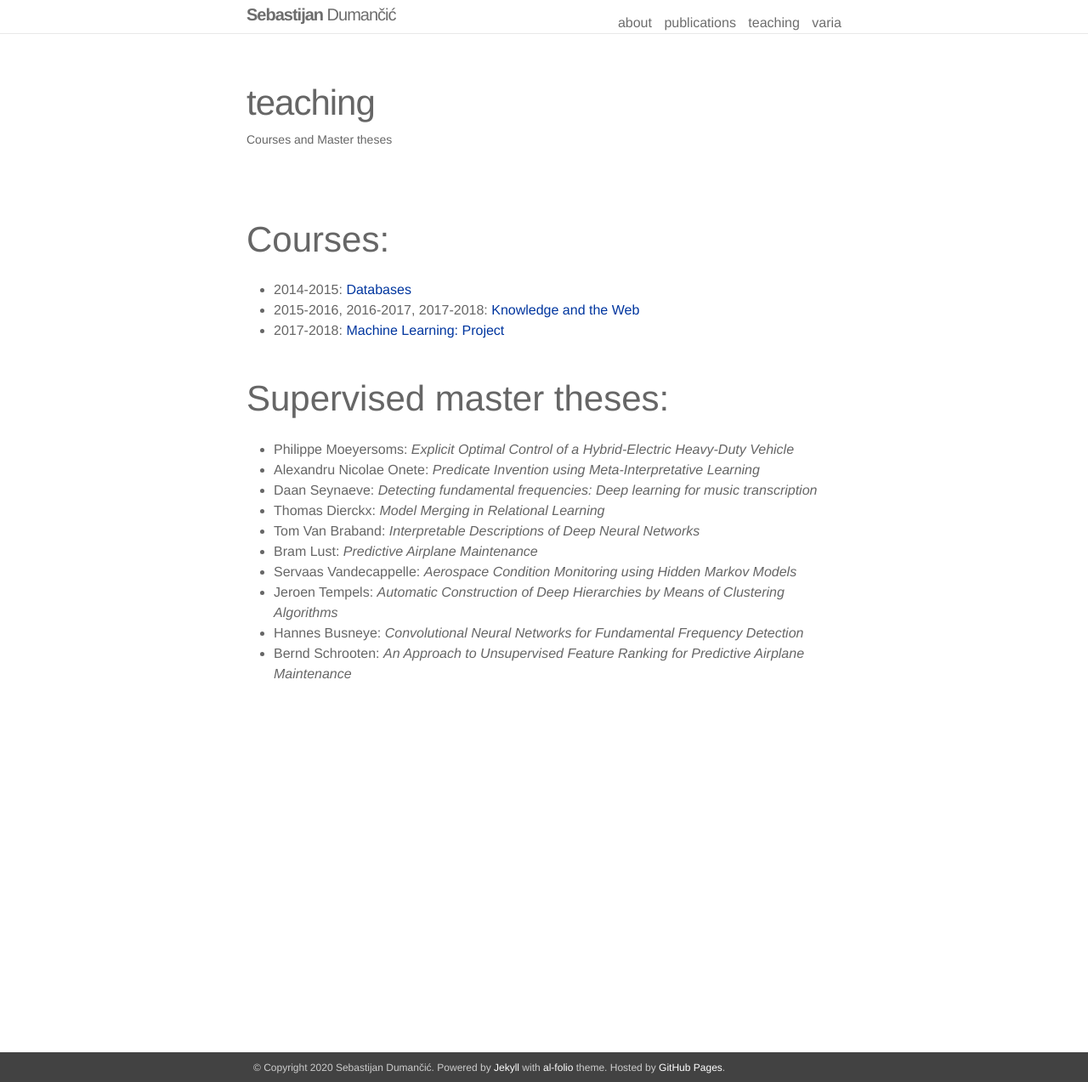
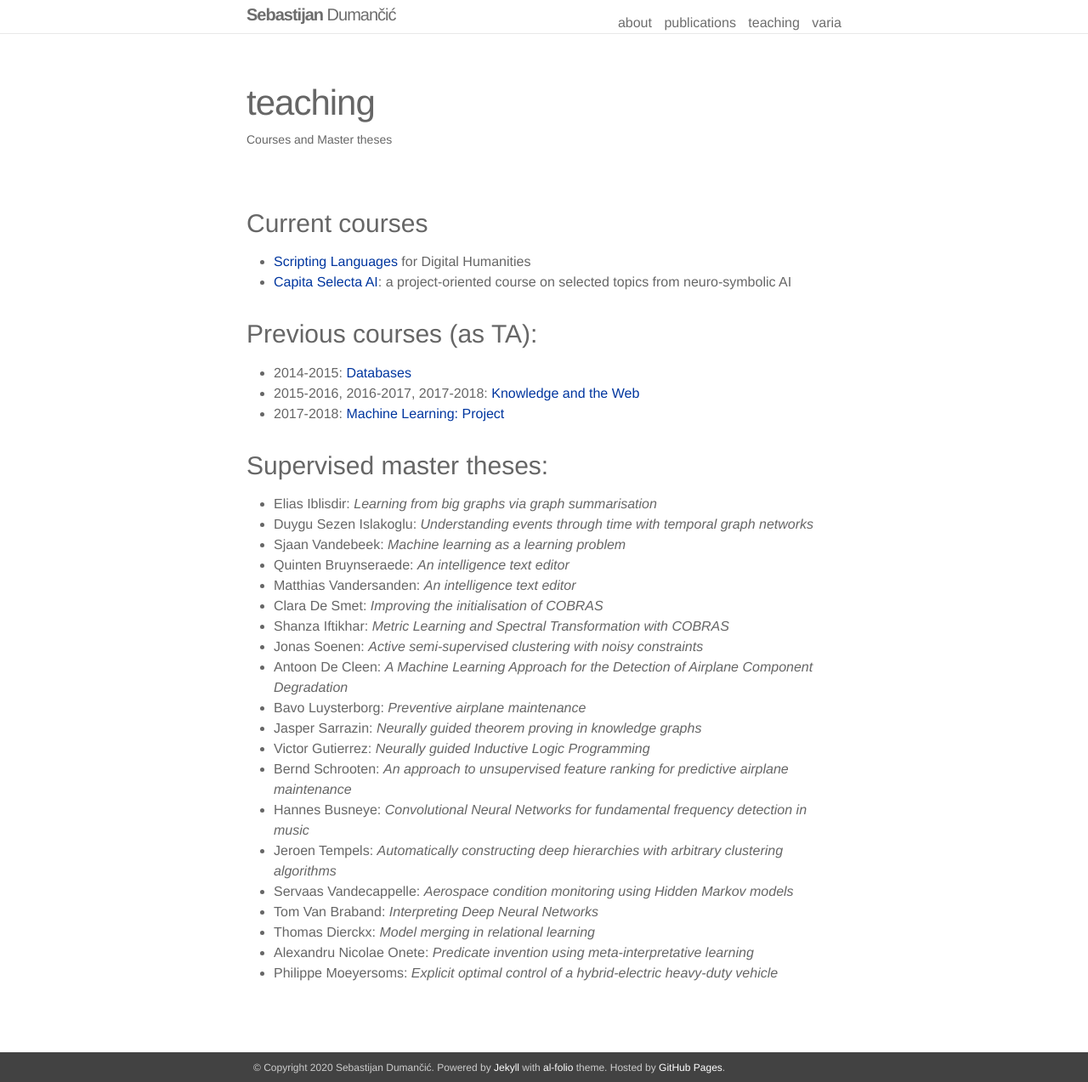
Before and after one commit to duyguislakoglu/duyguislakoglu.github.io, a Jekyll site: the page built from _pages/teaching.md, in a window 1280 px wide and 1273 px high. Shown: the whole window at 85% size. Built offline with Jekyll 4.4.1, drawn with Linux system fonts in a browser that asks for light colours; nearby versions of some CDN libraries.

Commit message:
update teaching

```diff
--- a/_pages/teaching.md
+++ b/_pages/teaching.md
@@ -5,21 +5,35 @@ title: teaching
 description: Courses and Master theses
 ---
 
-
-## Courses:
-  - 2014-2015: [Databases](https://onderwijsaanbod.kuleuven.be/syllabi/n/H01O9AN.htm#activetab=doelstellingen_idp1476256){:target=*\_blank*}
-  - 2015-2016, 2016-2017, 2017-2018: [Knowledge and the Web](https://onderwijsaanbod.kuleuven.be/syllabi/e/G0B34BE.htm#activetab=doelstellingen_idp1331136){:target=*\_blank*}
-  - 2017-2018: [Machine Learning: Project](https://onderwijsaanbod.kuleuven.be/syllabi/e/H0T25AE.htm#activetab=doelstellingen_idm3592304){:target=*\_blank*}
+### Current courses
+  - [Scripting Languages](https://onderwijsaanbod.kuleuven.be/2020/syllabi/e/G0W95BE.htm#activetab=doelstellingen_idp38752){:target="\_blank"} for Digital Humanities
+  - [Capita Selecta AI](https://onderwijsaanbod.kuleuven.be/syllabi/e/H05N0AE.htm#activetab=doelstellingen_idp1617200): a project-oriented course on selected topics from neuro-symbolic AI
 
 
-## Supervised master theses:
-  - Philippe Moeyersoms: *Explicit Optimal Control of a Hybrid-Electric Heavy-Duty Vehicle*
-  - Alexandru Nicolae Onete: *Predicate Invention using Meta-Interpretative Learning*
-  - Daan Seynaeve: *Detecting fundamental frequencies: Deep learning for music transcription*
-  - Thomas Dierckx: *Model Merging in Relational Learning*
-  - Tom Van Braband: *Interpretable Descriptions of Deep Neural Networks*
-  - Bram Lust: *Predictive Airplane Maintenance*
-  - Servaas Vandecappelle: *Aerospace Condition Monitoring using Hidden Markov Models*
-  - Jeroen Tempels: *Automatic Construction of Deep Hierarchies by Means of Clustering Algorithms*
-  - Hannes Busneye: *Convolutional Neural Networks for Fundamental Frequency Detection*
-  - Bernd Schrooten: *An Approach to Unsupervised Feature Ranking for Predictive Airplane Maintenance*
+### Previous courses (as TA):
+  - 2014-2015: [Databases](https://onderwijsaanbod.kuleuven.be/syllabi/n/H01O9AN.htm#activetab=doelstellingen_idp1476256){:target="\_blank"}
+  - 2015-2016, 2016-2017, 2017-2018: [Knowledge and the Web](https://onderwijsaanbod.kuleuven.be/syllabi/e/G0B34BE.htm#activetab=doelstellingen_idp1331136){:target="\_blank"}
+  - 2017-2018: [Machine Learning: Project](https://onderwijsaanbod.kuleuven.be/syllabi/e/H0T25AE.htm#activetab=doelstellingen_idm3592304){:target="\_blank"}
+
+
+### Supervised master theses:
+ - Elias Iblisdir: *Learning from big graphs via graph summarisation*
+ - Duygu Sezen Islakoglu: *Understanding events through time with temporal graph networks*
+ - Sjaan Vandebeek: *Machine learning as a learning problem*
+ - Quinten Bruynseraede: *An intelligence text editor*
+ - Matthias Vandersanden: *An intelligence text editor*
+ - Clara De Smet: *Improving the initialisation of COBRAS*
+ - Shanza Iftikhar: *Metric Learning and Spectral Transformation with COBRAS*
+ - Jonas Soenen: *Active semi-supervised clustering with noisy constraints*
+ - Antoon De Cleen: *A Machine Learning Approach for the Detection of Airplane Component Degradation*
+ - Bavo Luysterborg: *Preventive airplane maintenance*
+ - Jasper Sarrazin: *Neurally guided theorem proving in knowledge graphs*
+ - Victor Gutierrez: *Neurally guided Inductive Logic Programming*
+ - Bernd Schrooten: *An approach to unsupervised feature ranking for predictive airplane maintenance*
+ - Hannes Busneye: *Convolutional Neural Networks for fundamental frequency detection in music*
+ - Jeroen Tempels: *Automatically constructing deep hierarchies with arbitrary clustering algorithms*
+ - Servaas Vandecappelle: *Aerospace condition monitoring using Hidden Markov models*
+ - Tom Van Braband: *Interpreting Deep Neural Networks*
+ - Thomas Dierckx: *Model merging in relational learning*
+ - Alexandru Nicolae Onete: *Predicate invention using meta-interpretative learning*
+ - Philippe Moeyersoms: *Explicit optimal control of a hybrid-electric heavy-duty vehicle*
```
